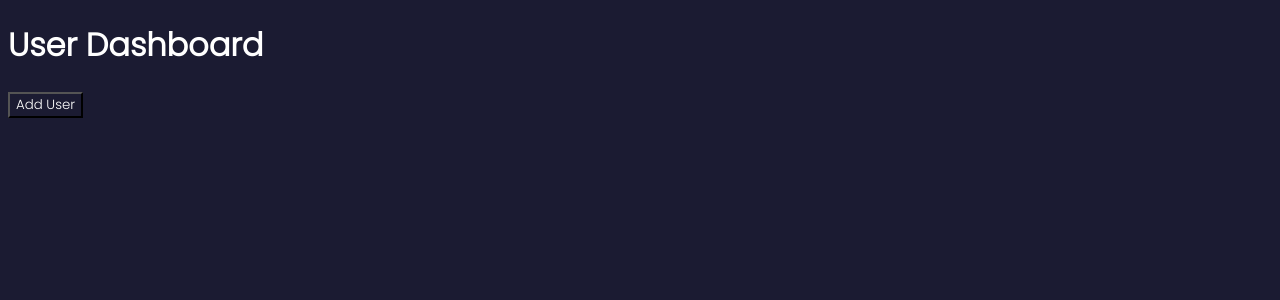
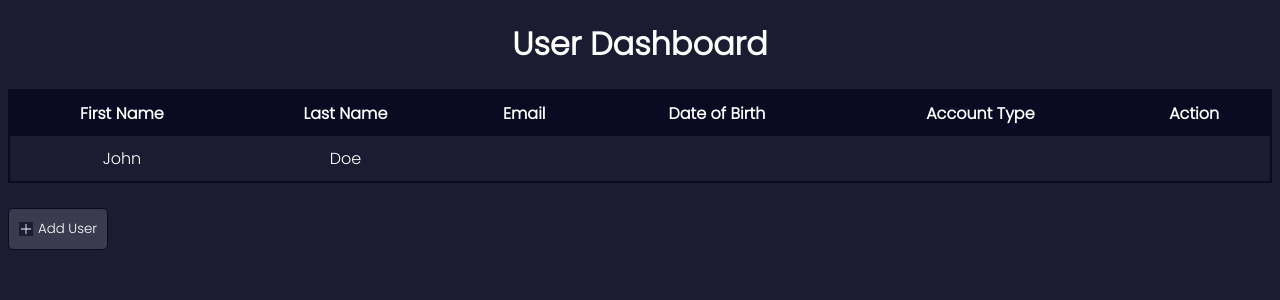
Before and after one commit to JalinaH/FirstProject, a React (Vite) app in the folder frontend/: page /users in a window 1280 px wide. Shown: the top 300 px of the page. Built offline with nearby package versions, Linux system fonts and the light colour scheme.

Commit message:
refactor: Update AddUser page styling and form validation

```diff
--- a/frontend/package.json
+++ b/frontend/package.json
@@ -13,6 +13,7 @@
     "@emotion/react": "^11.11.4",
     "@emotion/styled": "^11.11.5",
     "@mui/material": "^5.15.17",
+    "@phosphor-icons/react": "^2.1.5",
     "axios": "^1.6.8",
     "mui": "^0.0.1",
     "react": "^18.2.0",
--- a/frontend/src/Pages/UserDashBoard/UserDashBoard.css
+++ b/frontend/src/Pages/UserDashBoard/UserDashBoard.css
@@ -0,0 +1,45 @@
+table{
+    width: 100%;
+    border-collapse: collapse;
+    margin-top: 20px;
+    border: 2px solid #0a0a23;
+}
+
+th{
+    background-color: #0a0a23;
+    color: white;
+    padding: 10px;
+}
+
+td{
+    padding: 10px;
+    text-align: center;
+    border-bottom: 1px solid #0a0a23;
+}
+
+h1{
+    text-align: center;
+    margin-top: 20px;
+    color: white;
+    font-weight: 700;
+}
+
+button{
+    display: flex;
+    align-items: center;
+    padding: 10px;
+    border-radius: 5px;
+    border: 1px solid #0a0a23;
+    background-color: #3b3b4f;
+    color: white;
+    cursor: pointer;
+    text-align: center;
+}
+
+button svg{
+    margin-right: 5px;
+}
+
+button:hover{
+    background-color: #0a0a23;
+}
--- a/frontend/src/Pages/UserDashBoard/UserDashBoard.jsx
+++ b/frontend/src/Pages/UserDashBoard/UserDashBoard.jsx
@@ -1,5 +1,7 @@
 import React from "react";
 import { useNavigate } from "react-router-dom";
+import "./UserDashBoard.css";
+import { Plus } from "@phosphor-icons/react";
 
 const UserDashBoard = () => {
   const navigate = useNavigate();
@@ -7,8 +9,25 @@ const UserDashBoard = () => {
     <>
       <div>
         <h1>User Dashboard</h1>
-
-        <button onClick={() => navigate("/users/adduser")}>Add User</button>
+        <table>
+          <tr>
+            <th>First Name</th>
+            <th>Last Name</th>
+            <th>Email</th>
+            <th>Date of Birth</th>
+            <th>Account Type</th>
+            <th>Action</th>
+          </tr>
+          <tr>
+            <td>John</td>
+            <td>Doe</td>
+          </tr>
+        </table>
+        <br />
+        <button onClick={() => navigate("/users/adduser")}>
+          <Plus size={14} />
+          Add User
+        </button>
       </div>
     </>
   );
```
Also changed, not shown: 1 other file (tests, documents, lock files or other folders).
